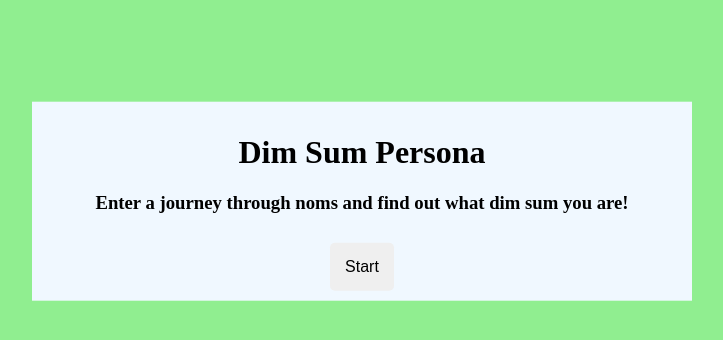
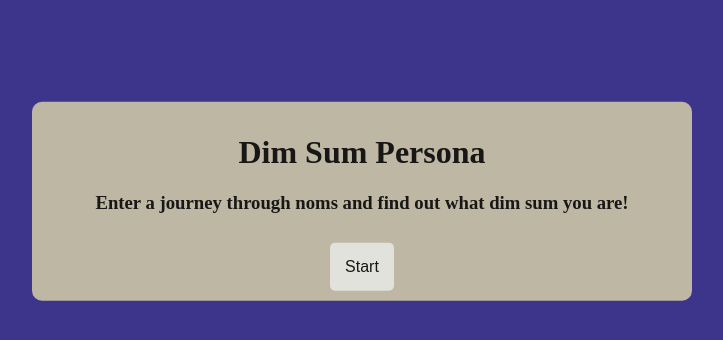
Before and after one commit to jasonkeung/dimsum, a plain HTML site: page index.html in a window 1280 px wide. Shown: the whole page, without its empty margins (278-1001 px from the left). Drawn offline with Linux system fonts and the light colour scheme.

Commit message:
Use palette from coolors

```diff
--- a/styles.css
+++ b/styles.css
@@ -1,5 +1,5 @@
 body {
-    background-color: lightgreen;
+    background-color: #3D348B;
     height: 100%;
 }
 
@@ -13,8 +13,9 @@ body {
     width: 50%;
     transform: translate(-50%, -50%);
     position: absolute;
-    color: black;
-    background-color: aliceblue;
+    background-color: #BEB7A4;
+    border-radius: 10px;
+    color: #191716;
 }
 
 .start-button {
@@ -25,5 +26,7 @@ body {
     font-size: 16px;
     margin-top: 10px;
     border-radius: 5px;
+    background-color: #E0E2DB;
+    color: #191716;
     transition: background-color 0.3s ease;
 }
```
